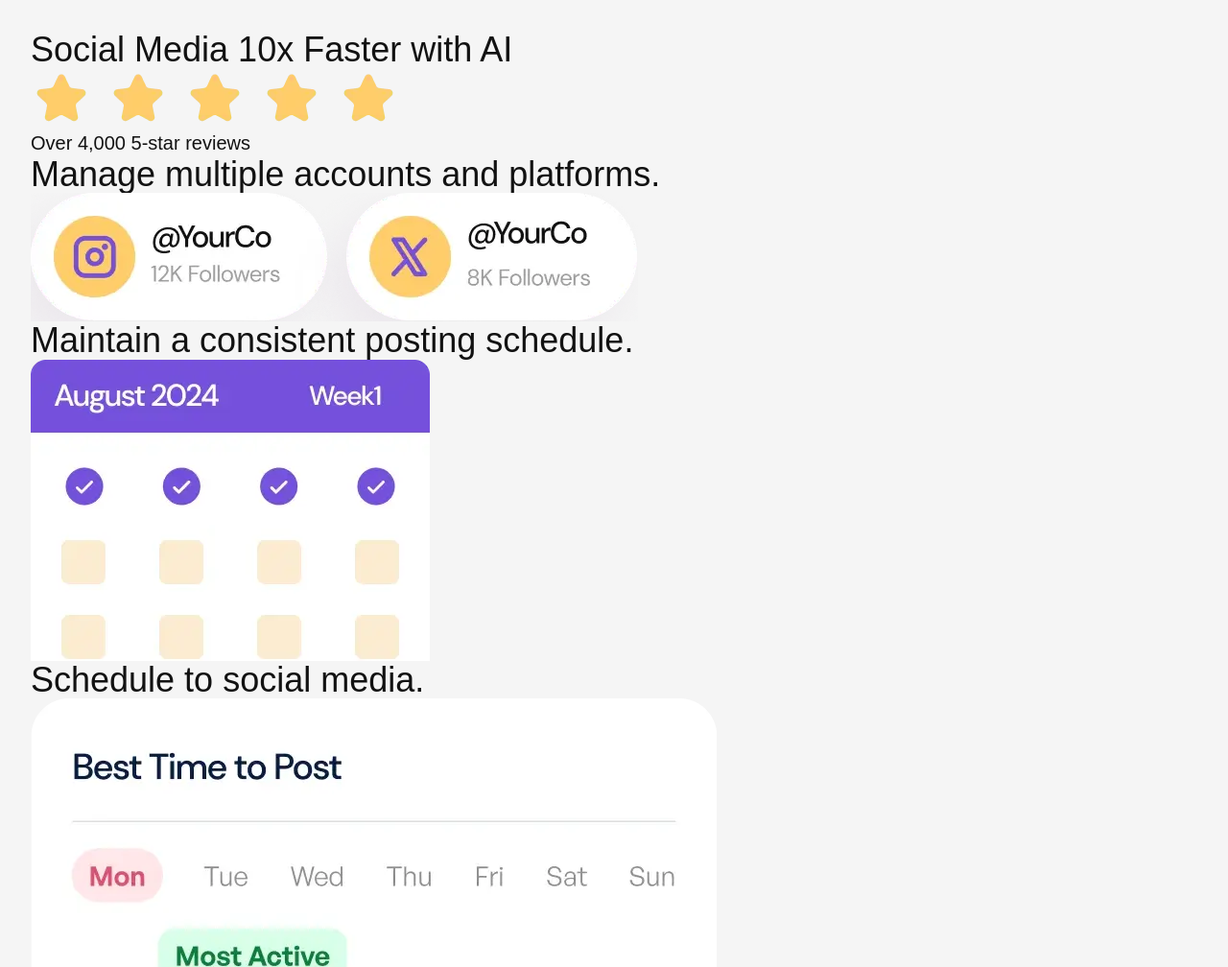
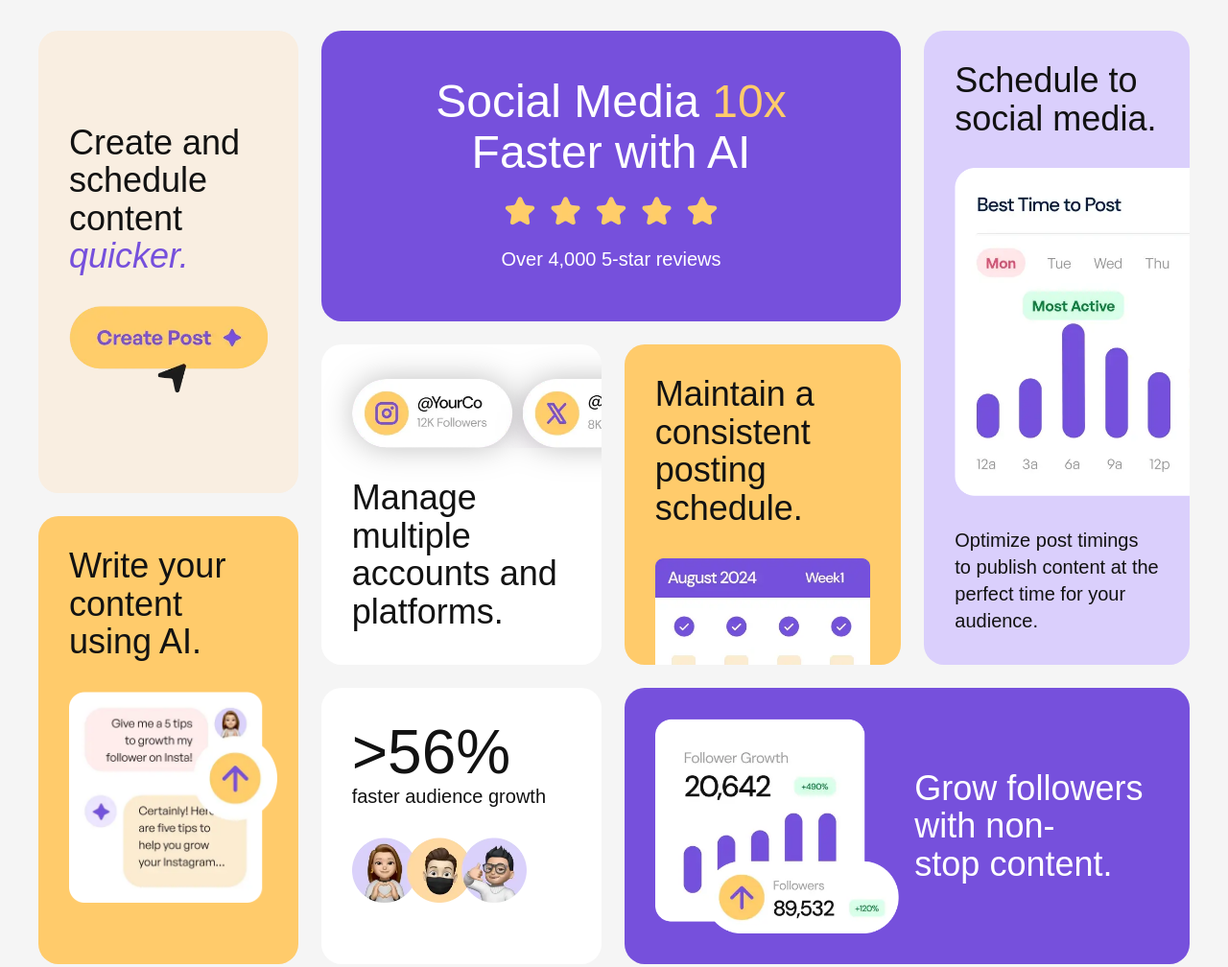
Before and after one commit to nasirsabbir07/Frontend-Challenges, a website built with Vite: page bento-grid-frontend-mentor-challenge/index.html in a window 1280 px wide. Shown: the top 1008 px of the page at 96% size. Built offline with nearby package versions, Linux system fonts and the light colour scheme; files whose address does not match are found by name.

Commit message:
create the bento layout

```diff
--- a/bento-grid-frontend-mentor-challenge/style.css
+++ b/bento-grid-frontend-mentor-challenge/style.css
@@ -66,7 +66,7 @@
 @layer base {
   html {
     font-family: "DM Sans", sans-serif;
-    line-height: 1.3;
+    line-height: 1.4;
   }
 
   body {
@@ -85,14 +85,180 @@
 
     span {
       display: var(--heading-span-display, inline);
-      color: var(--heading-span-foreground, var(--black));
+      color: var(--heading-span-foreground, var(--accent-base));
       font-size: var(--heading-span-font-size, inherit);
       font-style: var(--heading-span-style, normal);
     }
   }
 }
 
-@layer layout {}
+@layer layout {
+  .bento-grid{
+    display: grid;
+    gap: 24px;
+    margin-inline: auto;
+    max-inline-size: 1200px;
+    grid-template-areas:
+      "one"
+      "two"
+      "three"
+      "four"
+      "five"
+      "six"
+      "seven"
+      "eight";
+
+    @media (width > 660px) {
+      grid-template-areas:
+        "one one"
+        "two three"
+        "four six"
+        "four seven"
+        "five eight"
+      ;
+    }
+
+    @media(width > 960px){
+      grid-template-areas:
+        "seven one one four"
+        "seven two three four"
+        "eight two three four"
+        "eight six five five"
+    }
+  }
+
+  .bento-grid > *{
+    color: var(--bento-card-foreground, var(--black));
+    background-color: var(--bento-card-surface, var(--white));
+    padding: var(--bento-card-padding, 2rem);
+    border-radius: var(--bento-card-border-radius, 21px);
+
+    overflow: clip;
+
+    /* layout */
+    display: grid;
+    gap: var(--bento-card-gap, 32px);
+    align-content: var(--bento-card-vertical-alignment,start);
+    align-items: var(--bento-card-vertical-alignment,start);
+    justify-items: var(--bento-card-horizontal-alignment,start);
+    text-align: var(--bento-card-horizontal-alignment, start);
+  }
+
+  .bento-grid img{
+    max-width: var(--bento-card-image-width, 100%);
+    width: var(--bento-card-image-width, 100%);
+    order: var(--bento-card-image-order);
+  }
+
+  /* Applying child styling */
+  .bento-grid > :nth-child(1){
+    --heading-font-size: var(--fs-lg);
+    --heading-span-foreground: var(var(--accent-base));
+    --bento-card-foreground: var(--white);
+    --bento-card-surface: var(--primary-base);
+    --bento-card-padding: 3rem;
+    --bento-card-horizontal-alignment: center;
+    --bento-card-image-width: 70%;
+    --bento-card-gap :16px;
+    grid-area: one;
+    @media(width>960px){
+      --bento-card-image-width: 45%;
+    }
+
+  }
+
+  .bento-grid> :nth-child(2) {
+    --bento-card-image-order: -1;
+    grid-area: two;
+    @media(width>960px){
+      --bento-card-image-width: 150%;
+      --bento-card-vertical-alignment:center;
+    }
+    /* fixing shadow issue in asset */
+    >img {
+      filter: drop-shadow(0 0 1rem hsl(0 0% 0% / .25));
+      border-radius: 100vw;
+    }
+
+
+  }
+
+  .bento-grid> :nth-child(3){
+    --bento-card-surface: var(--accent-base);
+    grid-area: three;
+
+
+    >img{
+      --bento-card-image-width: 65%;
+      margin-bottom: -65px;
+      @media(width>960px) {
+        --bento-card-image-width: 100%;
+        margin-bottom: -125px
+      }
+    }
+  }
+
+  .bento-grid> :nth-child(4){
+    --bento-card-horizontal-alignment: center;
+    grid-area: four;
+    --bento-card-surface: var(--primary-subdued);
+    @media(width>960px){
+      --bento-card-horizontal-alignment:start;
+      --bento-card-image-width: 180%;
+      --bento-card-vertical-alignment:center;
+    }
+  }
+
+  .bento-grid> :nth-child(5){
+    --bento-card-horizontal-alignment: center;
+    --bento-card-surface: var(--primary-base);
+    --bento-card-image-order: -1;
+    --bento-card-foreground: var(--white);
+    --bento-card-image-width: 75%;
+    grid-area: five;
+
+    @media(width>960px){
+      --bento-card-gap: 16px;
+      --bento-card-image-width: 100%;
+      --bento-card-vertical-alignment:center;
+      --bento-card-horizontal-alignment:start;
+      grid-template-columns: 1fr 1fr;
+    }
+  }
+
+  .bento-grid> :nth-child(6){
+    --heading-font-size: var(--fs-xl);
+    --heading-span-display: block;
+    --heading-span-font-size: var(--fs-reg);
+    --bento-card-image-width: 60%;
+    --heading-span-foreground: var(--black);
+    grid-area: six;
+    @media(width>960px){
+      --bento-card-image-width: 80%;
+    }
+  }
+
+  .bento-grid> :nth-child(7){
+    --bento-card-surface:var(--accent-subdued);
+    --heading-span-foreground: var(--primary-base);
+    --bento-card-image-width: 60%;
+    --heading-span-style: italic;
+    grid-area: seven;
+    @media(width>960px){
+      --bento-card-image-width: 100%;
+      --bento-card-vertical-alignment:center;
+    }
+  }
+
+  .bento-grid> :nth-child(8){
+    --bento-card-surface:var(--accent-base);
+    --bento-card-image-width: 60%;
+    grid-area: eight;
+    @media(width>960px){
+      --bento-card-image-width: 105%;
+    }
+  }
+}
 
 @layer utilities {
   .visually-first {
```
Also changed, not shown: 1 other file.
